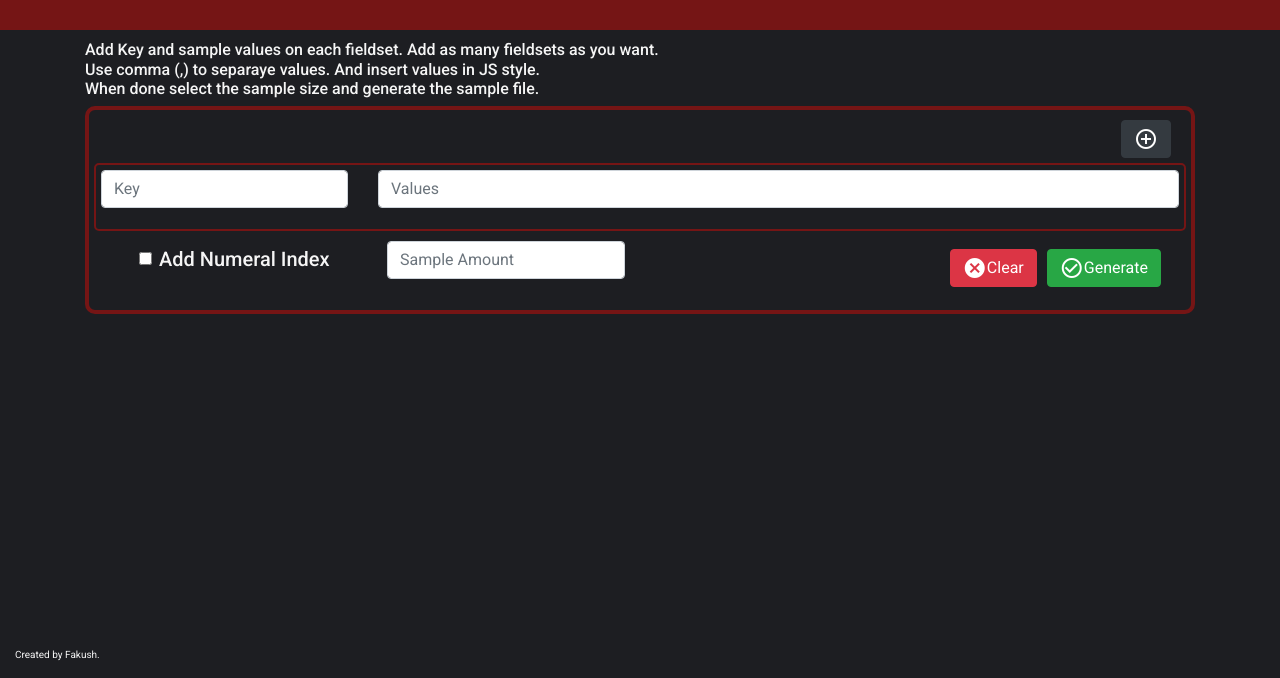
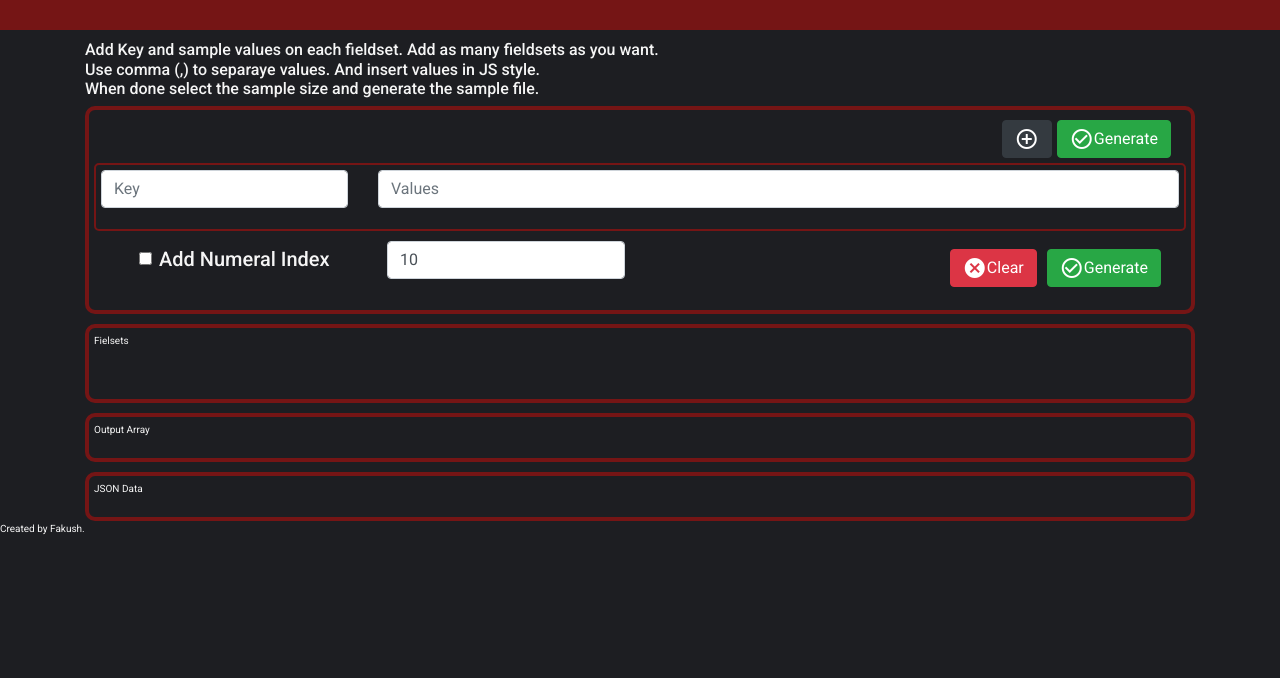
Before and after one commit to fakush/Random-JSON-Generator, a plain HTML site: page index.html in a window 1280 px wide. Shown: the part 122-800 px from the top of the page. Drawn offline with nearby package versions, Linux system fonts and the light colour scheme.

Commit message:
working version

```diff
--- a/css/style.scss
+++ b/css/style.scss
@@ -86,9 +86,26 @@ header{
     }
 }
 
+.arraySets{
+    margin-top: 10px;
+    border: 4px solid rgb(117, 21, 21);
+    border-radius: 10px;
+    padding: 5px;
+    row-gap: 3px;
 
-footer{
-    position: absolute;
-    bottom: 0px;
-    padding-left: 15px;
+    #arrayDataContainer{
+        width: 100%;
+        padding: 15px;
+        .alert{
+            // margin: 2px ;
+        }
+
+    }
 }
+
+
+// footer{
+//     position: absolute;
+//     bottom: 0px;
+//     padding-left: 15px;
+// }
--- a/index.html
+++ b/index.html
@@ -30,6 +30,7 @@
         <div class="fieldsets">
             <div class="row sumarYRestar">
                 <button onclick="addFieldset()" class="btn btn-dark"><span class="material-icons">add_circle_outline</span></button>
+                <button onclick="generateJSON()" class="btn btn-success boton"><span class="material-icons">check_circle_outline</span> Generate</button>
                 <!-- <button onclick="removeFieldset()" class="btn btn-dark"><span class="material-icons">remove_circle_outline</span></button> -->
             </div>
             <form>
@@ -43,6 +44,7 @@
                         </div>
                     </div>
                 </div>
+            </form>
             <div class="row generateBar">
                 <div class="col-3">
                     <div class="addIndex">
@@ -54,7 +56,7 @@
                 </div>
                 <div class="col-3">
                     <div class="form-group">
-                            <input type="number" class="form-control" id="multiplier" placeholder="Sample Amount">
+                        <input type="number" class="form-control" id="multiplier" value="10" placeholder="Sample Amount">
                     </div>
                 </div>
                 <div class="col-6">
@@ -64,10 +66,18 @@
                     </div>
                 </div>
             </div>
-            </form>
         </div>
-        <div class="fielsets">
+        <div class="arraySets">
+            <p>Fielsets</p>
             <div id="arrayDataContainer"></div>
+        </div>
+        <div class="arraySets">
+            <p>Output Array</p>
+            <div id="outputArray"></div>
+        </div>
+        <div class="arraySets">
+            <p>JSON Data</p>
+            <div id="jsonData"></div>
         </div>
     </div>
     <footer class="">
--- a/script.js
+++ b/script.js
@@ -29,10 +29,10 @@ function showDataFields() {
     for (let i = 0; i < index+1; i++) {
         aux+=`
         <div class="row">
-            <div class="alert alert-danger col 3" role="alert">
+            <div class="alert alert-danger col-3" role="alert">
                 ${myJSON[i].key}
             </div>
-            <div class="alert alert-danger col 9" role="alert">
+            <div class="alert alert-danger col-9" role="alert">
                 ${myJSON[i].values}
             </div>
         </div>
@@ -46,7 +46,7 @@ function showDataFields() {
 function addFieldset(){
     let dataForArray = new ArrayDeDatos(document.getElementById(`inputKey`).value, document.getElementById(`inputValues`).value);
     myJSON.push(dataForArray);
-    document.getElementById("arrayRowContainer").innerHTML = newFieldset;
+    // document.getElementById("arrayRowContainer").innerHTML = newFieldset;
     document.getElementById("arrayDataContainer").innerHTML = showDataFields();
     index++;
 }
@@ -58,22 +58,55 @@ function removeFieldset(){
 //Get User values/filters
 
 //Creates the JSON file
+let outputArray = []; //This array will contain all the mixed data to stringify into JSON
+
 function generateJSON(){
-    console.log("comienza la magia");
-    let iteraciones = document.getElementById(`multiplier`).value;
-    for (let i = 0; i < iteraciones; i++) {
-        //Logica de armado del JSON
+    // console.log("comienza la magia");
+    if (myJSON.length > 0) {
+        let iteraciones = parseInt(document.getElementById(`multiplier`).value);
+        let auxOut = ``;
+        for (let i = 0; i < iteraciones; i++) {
+            let auxArray = []; //En este array se arma cada "entrada"
+            let setCounter = document.getElementById(`addIndex`).value;
+            if (setCounter != false) {
+                auxArray[0] = i;
+                for (let i = 0; i < myJSON.length; i++) { //Toma un valor random de cada array y lo añade al array de salida.
+                    let valorRandom = myJSON[i].values.split(",");
+                    auxArray[i+1] = valorRandom[Math.floor(Math.random() * auxArray.length)];
+                }
+            } else {
+                for (let i = 0; i < myJSON.length; i++) { //Toma un valor random de cada array y lo añade al array de salida.
+                    let valorRandom = myJSON[i].values.split(",");
+                    auxArray[i] = valorRandom[Math.floor(Math.random() * valorRandom.length)];
+                }
+            }
+            auxOut+=`
+                        <div class="alert alert-danger" role="alert">
+                            ${auxArray}
+                        </div>
+                        `;
+            // console.log(`auxArray: ${i}`);
+            // console.log(auxArray);
+            outputArray.push(auxArray);
+        }
+        document.getElementById("outputArray").innerHTML = auxOut;
+    } else {
+        document.getElementById("outputArray").innerHTML = "Todavía no hay valores";
     }
+    document.getElementById("jsonData").innerHTML = `
+                                                    <div class="alert alert-danger col-12" role="alert">
+                                                        ${JSON.stringify(outputArray)}
+                                                    </div>
+                                                    `;
 }
 
 //Borra todo
 function clearForm(){
-    let myJSON = [];
+    myJSON = [];
     document.getElementById("arrayRowContainer").innerHTML = newFieldset;
-}
-//Export Options
-function generateJSON(){
-    console.log("genetateJSON");
+    document.getElementById("arrayDataContainer").innerHTML = "";
+    document.getElementById("outputArray").innerHTML = "";
+    document.getElementById("jsonData").innerHTML = "";
 }
 
 //Here we go!
```
Also changed, not shown: css/style.css, 2 other files. Lines whose indentation alone changed are shown as unchanged.
